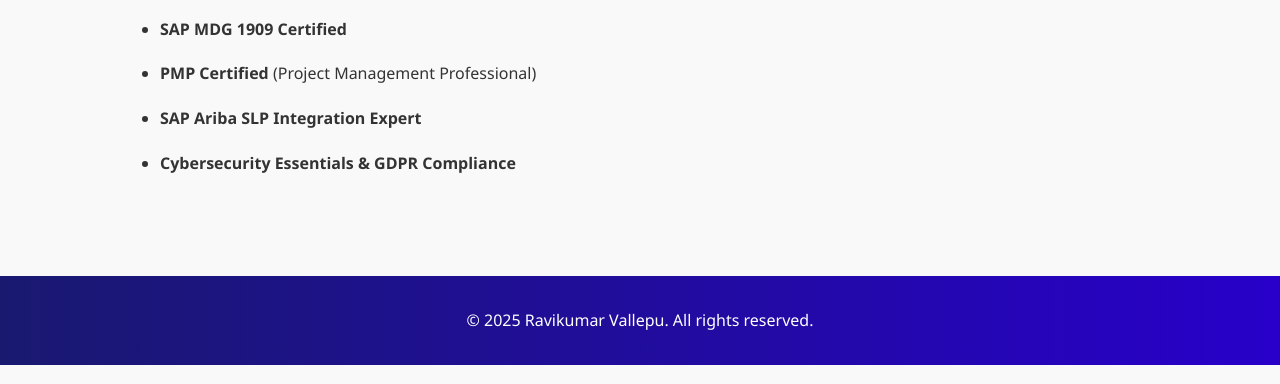
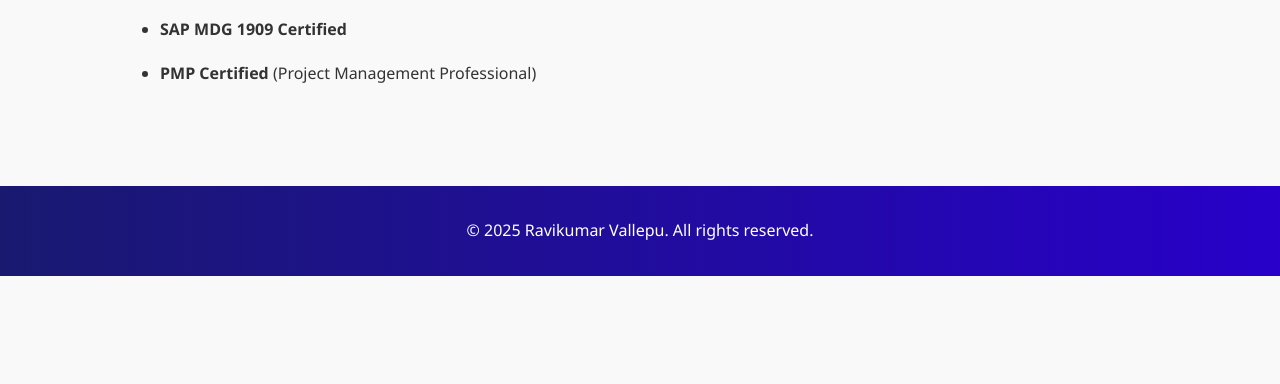
Before and after one commit to rkvallepu/rkvallepu.github.io, a plain HTML site: page certifications.html in a window 1280 px wide. Shown: the part 416-800 px from the top of the page. Drawn offline with Linux system fonts and the light colour scheme.

Commit message:
certifications.html

```diff
--- a/certifications.html
+++ b/certifications.html
@@ -158,8 +158,6 @@
       <li><strong>Certified SAP Development Professional – ABAP</strong></li>
       <li><strong>SAP MDG 1909 Certified</strong></li>
       <li><strong>PMP Certified</strong> (Project Management Professional)</li>
-      <li><strong>SAP Ariba SLP Integration Expert</strong></li>
-      <li><strong>Cybersecurity Essentials & GDPR Compliance</strong></li>
     </ul>
   </section>
 
```
